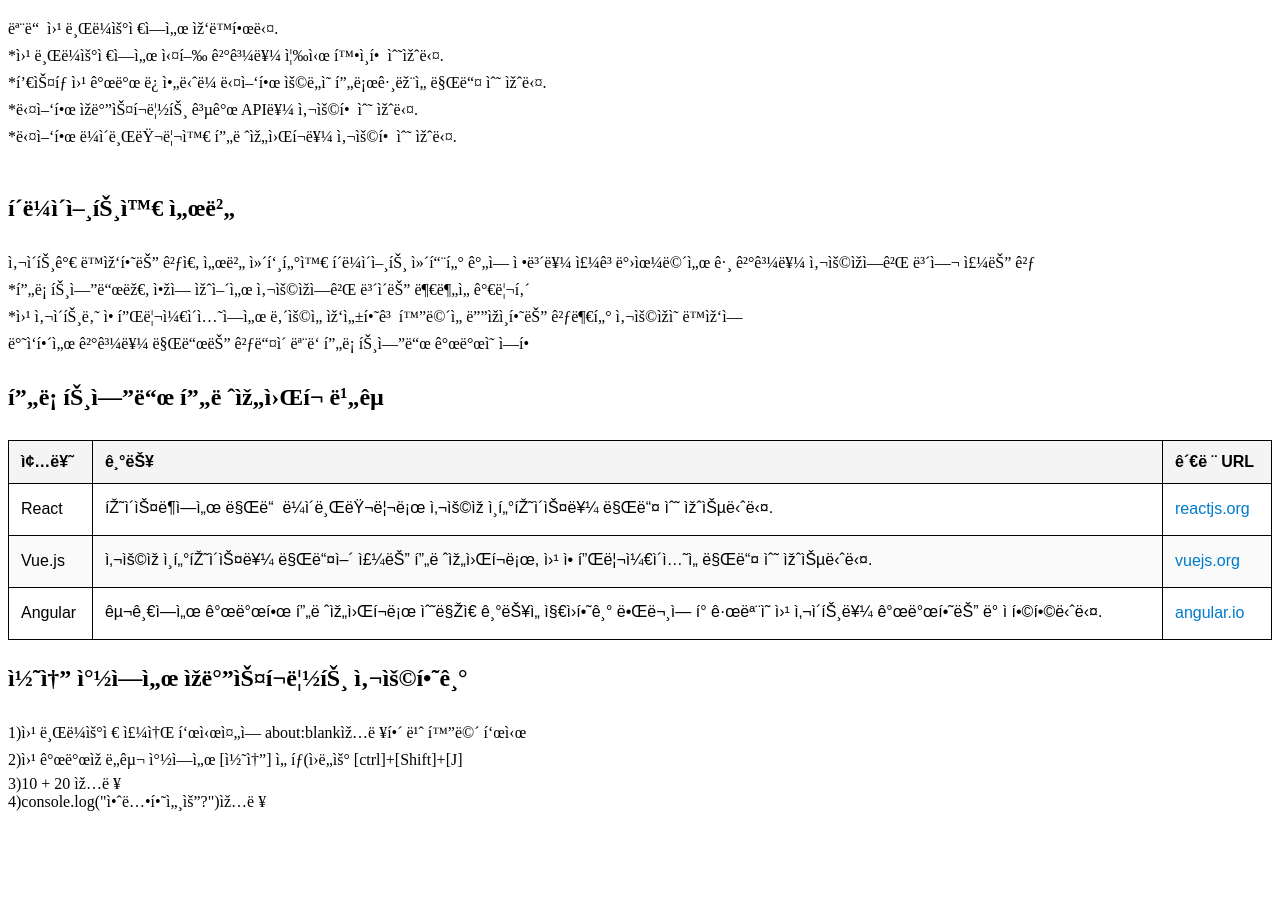
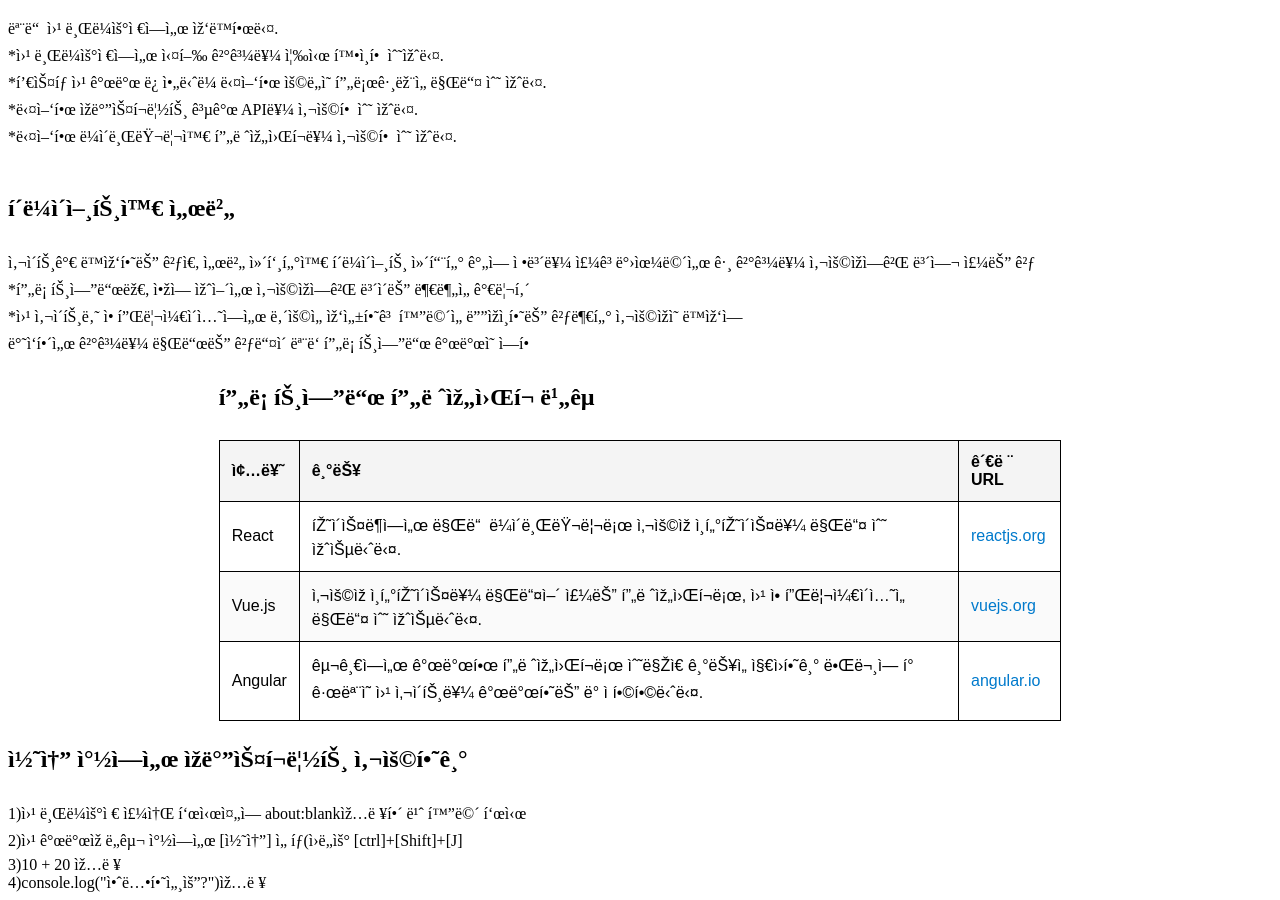
Before and after one commit to ZIZONyunjae/web2025, a plain HTML site: page chapter1.html in a window 1280 px wide. Shown: the part 110-1010 px from the top of the page. Before the commit the page ends 929 px from the top, so only its background shows below. Drawn offline with Linux system fonts and the light colour scheme.

Commit message:
Update chapter1.html

```diff
--- a/chapter1.html
+++ b/chapter1.html
@@ -23,6 +23,11 @@
   <meta charset="UTF-8">
   <title>프레임워크 비교</title>
   <style>
+    .container {
+      width: 66.66%;
+      margin: 0 auto;
+    }
+
     table {
       width: 100%;
       border-collapse: collapse;
@@ -30,7 +35,7 @@
     }
 
     th, td {
-      border: 1px solid black; /* 일반적인 검은 테두리 */
+      border: 1px solid black;
       padding: 12px;
       text-align: left;
     }
@@ -54,6 +59,7 @@
   </style>
 </head>
 <body>
+  <div class="container">
     <h2>프론트엔드 프레임워크 비교</h2>
     <table>
       <thead>
@@ -81,8 +87,10 @@
         </tr>
       </tbody>
     </table>
+  </div>
 </body>
 </html>
+
 
 <h2>콘솔 창에서 자바스크립트 사용하기</h2>
 <p1>1)웹 브라우저 주소 표시줄에 about:blank입력해 빈 화면 표시<br>
```
Lines whose indentation alone changed are shown as unchanged.
